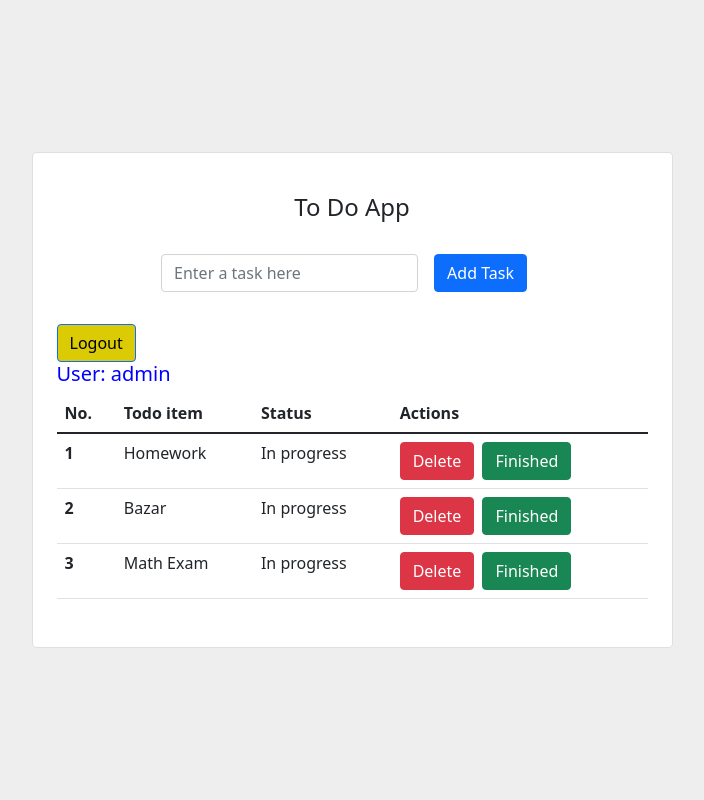
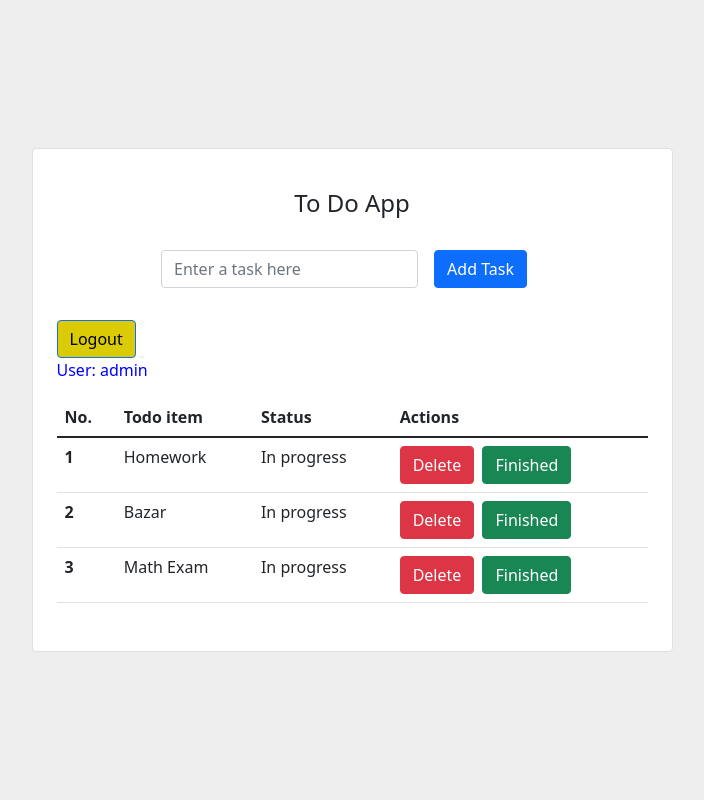
Before and after one commit to zahidhasanmilu/TodoProject, a Django app: page / in a window 1280 px wide. Shown: the whole page, without its empty margins (288-992 px from the left). Run offline with Django 5.2, Linux system fonts and the light colour scheme; a user stored in the database is signed in; data comes from the database, SQL or seed files in the repository; both versions use the stored data as it was after the commit.

Commit message:
project screeshort

```diff
--- a/todoapp/templates/todoapp/todo.html
+++ b/todoapp/templates/todoapp/todo.html
@@ -42,7 +42,7 @@
             </form>
             <a href="{% url 'logout' %}"><button style="background: rgb(218, 203, 4); color: rgb(0, 0, 0);"
                 type="submit" class="btn btn-primary">Logout</button></a>
-                <h5 style="color: blue;">User: {{user.username}}</h5>
+                <p style="color: blue;">User: {{user.username}}</p>
 
             <table class="table mb-4">
               <thead>
```
Also changed, not shown: Project screenshort/Register Authentication 2 .jpg (added), Project screenshort/Register Authentication email .jpg (added), Project screenshort/Register Authentication.jpg (added), Project screenshort/Register.jpg (added), Project screenshort/Screenshot_1.jpg (added), Project screenshort/all task.jpg (added), Project screenshort/login.jpg (added), Project screenshort/update.jpg (added), db.sqlite3.
